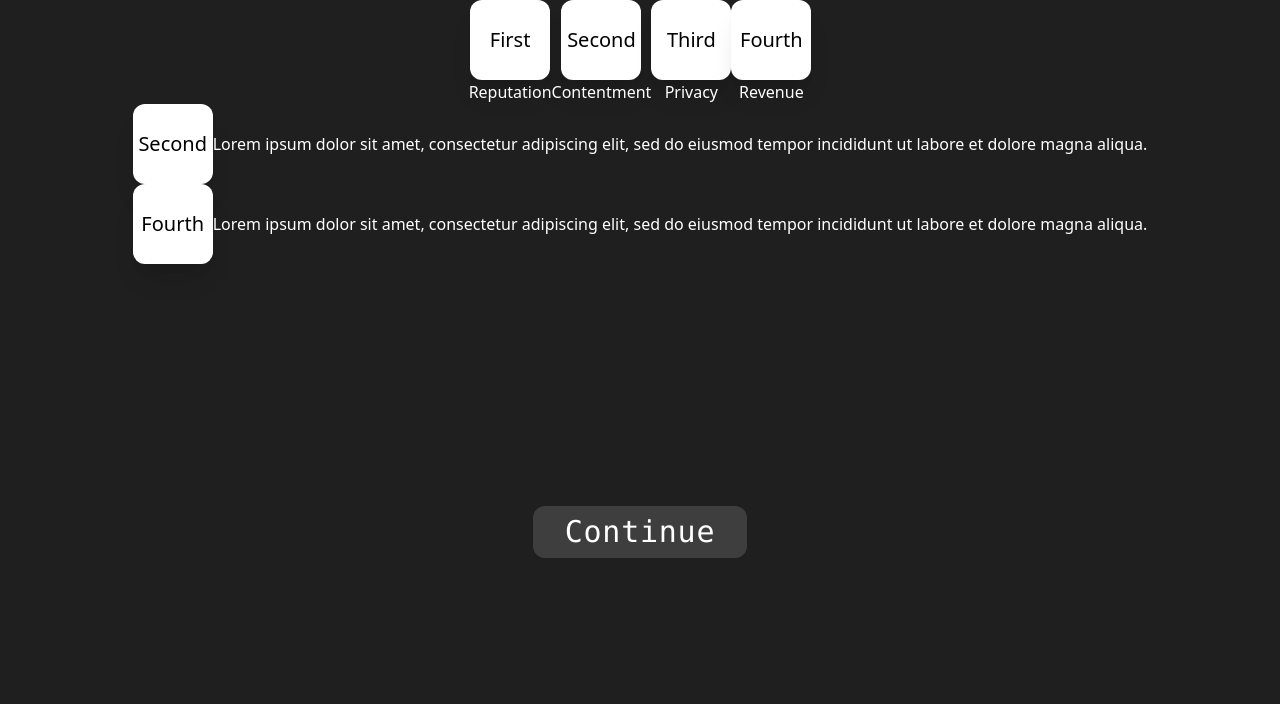
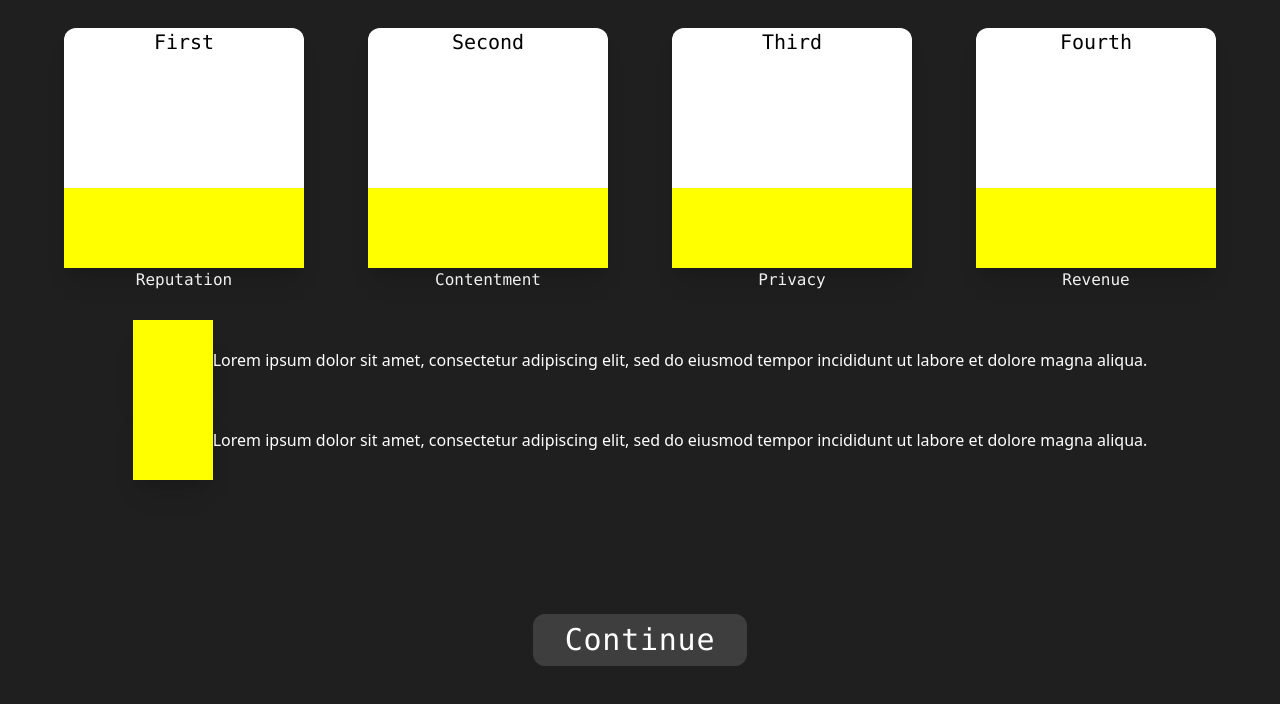
Before and after one commit to daancs/AppStoreEthics, a Next.js app: page /consequence in a window 1280 px wide. Shown: the top 704 px of the page. Built offline with nearby package versions, Linux system fonts and the light colour scheme.

Commit message:
started working with the progressbar

```diff
--- a/src/components/ConsequencePageSkeleton.tsx
+++ b/src/components/ConsequencePageSkeleton.tsx
@@ -22,21 +22,21 @@ export default function ConsequencePageSkeleton(props: ConsequencePageSkeletonPr
   return (
     <>
         <div className='w-screen h-screen flex flex-col justify-center items-center bg-primary-bg text-white'>
-            <div style={{ display: 'flex', justifyContent: 'space-between', alignItems: 'center' }}>
+            <div className={`flex col-start-2 col-end-2 row-start-2 row-end-2 justify-evenly items-center w-full h-full font-mono`}>
                 <div style={{ display: 'flex', flexDirection: 'column', alignItems: 'center' }}>
-                    <GameIcon iconName={props.firstIcon}/>
+                    <GameIcon iconName={props.firstIcon} height="h-60" width="w-60"/>
                     <span>Reputation</span>
                 </div>
                 <div style={{ display: 'flex', flexDirection: 'column', alignItems: 'center' }}>
-                    <GameIcon iconName={props.secondIcon}/>
+                    <GameIcon iconName={props.secondIcon} height="h-60" width="w-60"/>
                     <span>Contentment</span>
                 </div>
                 <div style={{ display: 'flex', flexDirection: 'column', alignItems: 'center' }}>
-                    <GameIcon iconName={props.thirdIcon}/>
+                    <GameIcon iconName={props.thirdIcon} height="h-60" width="w-60"/>
                     <span>Privacy</span>
                 </div>
                 <div style={{ display: 'flex', flexDirection: 'column', alignItems: 'center' }}>
-                    <GameIcon iconName={props.fourthIcon}/>
+                    <GameIcon iconName={props.fourthIcon} height="h-60" width="w-60"/>
                     <span>Revenue</span>
                 </div>
             </div>
--- a/src/components/GameIcon.tsx
+++ b/src/components/GameIcon.tsx
@@ -1,6 +1,9 @@
+import ProgressBar from '@/components/Progress';
 
 interface GameIconProps {
     iconName: string;
+    width?: string;
+    height?: string;
 }
 
 /**
@@ -8,10 +11,16 @@ interface GameIconProps {
  *
  * @returns the an empty icon
  */
-export default function GameIcon( props: GameIconProps) {
+export default function GameIcon(props: GameIconProps) {
     return (
-            <div className='flex justify-center items-center w-20 h-20 bg-white rounded-xl shadow-xl text-black text-xl transition-all ease-in-out delay-100 hover:scale-110 hover:cursor-pointer'>
-                {props.iconName}
+            <div className={`relative ${props.width ? props.width : 'w-20'} ${props.height ? props.height : 'h-20'} bg-white rounded-xl shadow-xl text-black text-xl transition-all ease-in-out delay-100 hover:scale-110 hover:cursor-pointer`}>
+                <div className="text-center">
+                    {props.iconName}
+                </div>
+                <div className="absolute bottom-0 w-full">
+                    <ProgressBar value={50} parentWidth={`${props.width ? props.width : 'w-20'}`} parentHeight={`${props.height ? props.height : '20'}`}/>
+                </div>
+
             </div>
     )
 }
--- /dev/null
+++ b/src/components/Progress.tsx
@@ -0,0 +1,29 @@
+interface ProgressBarProps {
+  value: number;
+  parentWidth: string;
+  parentHeight: string;
+}
+
+const ProgressBar: React.FC<ProgressBarProps> = ({value, parentHeight}) => {
+    const getColor = (value: number) => {
+      if (value <= 0) {
+        return 'red';
+      } else if (value < 50) {
+        return 'orange';
+      } else if (value < 80) {
+        return 'yellow';
+      } else if (value <= 100) {
+        return 'green';
+      } else {
+        return 'gray';
+      }
+    };
+
+    const progressBarHeight = ((value/100) * Number(parentHeight));
+
+    return (
+        <div className='h-20' style={{backgroundColor: getColor(value)}}/>
+    );
+  };
+
+export default ProgressBar;
```
